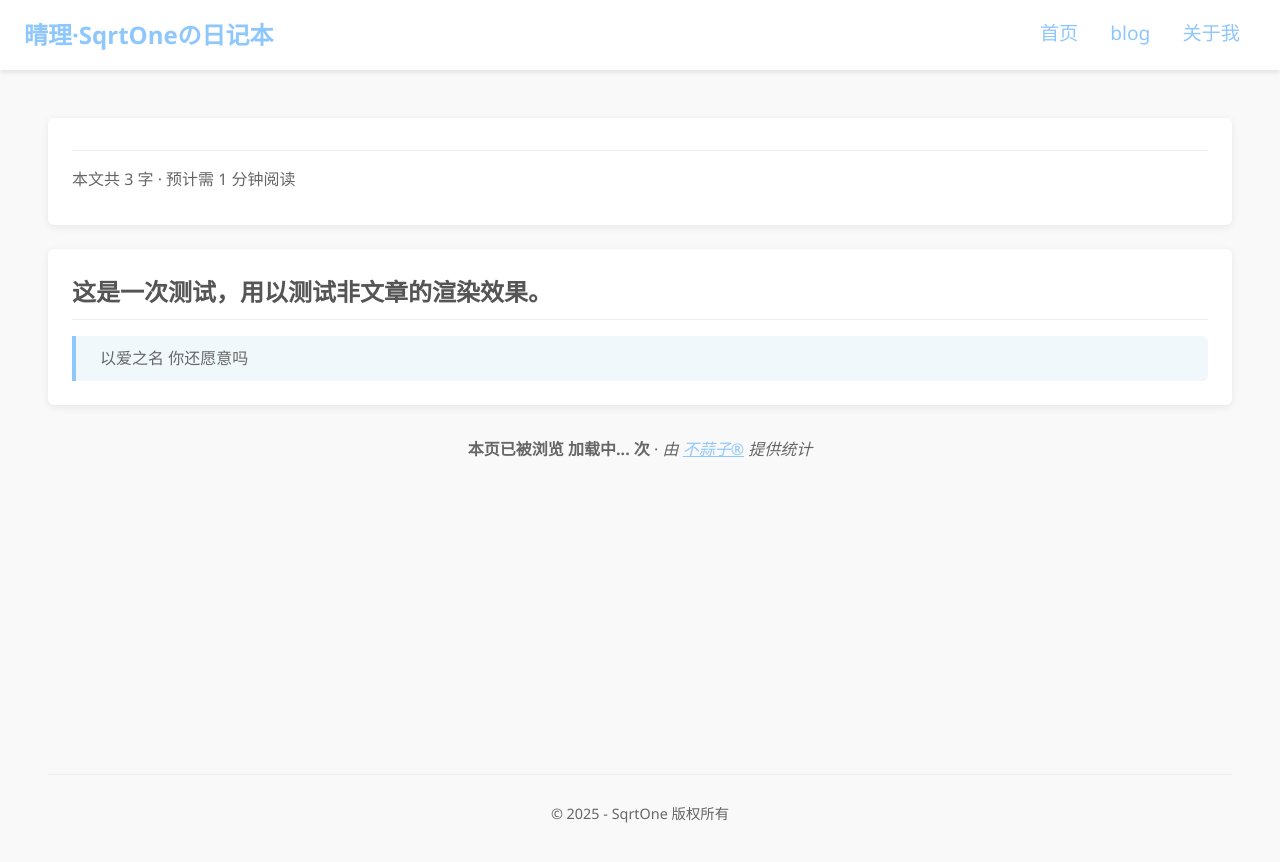
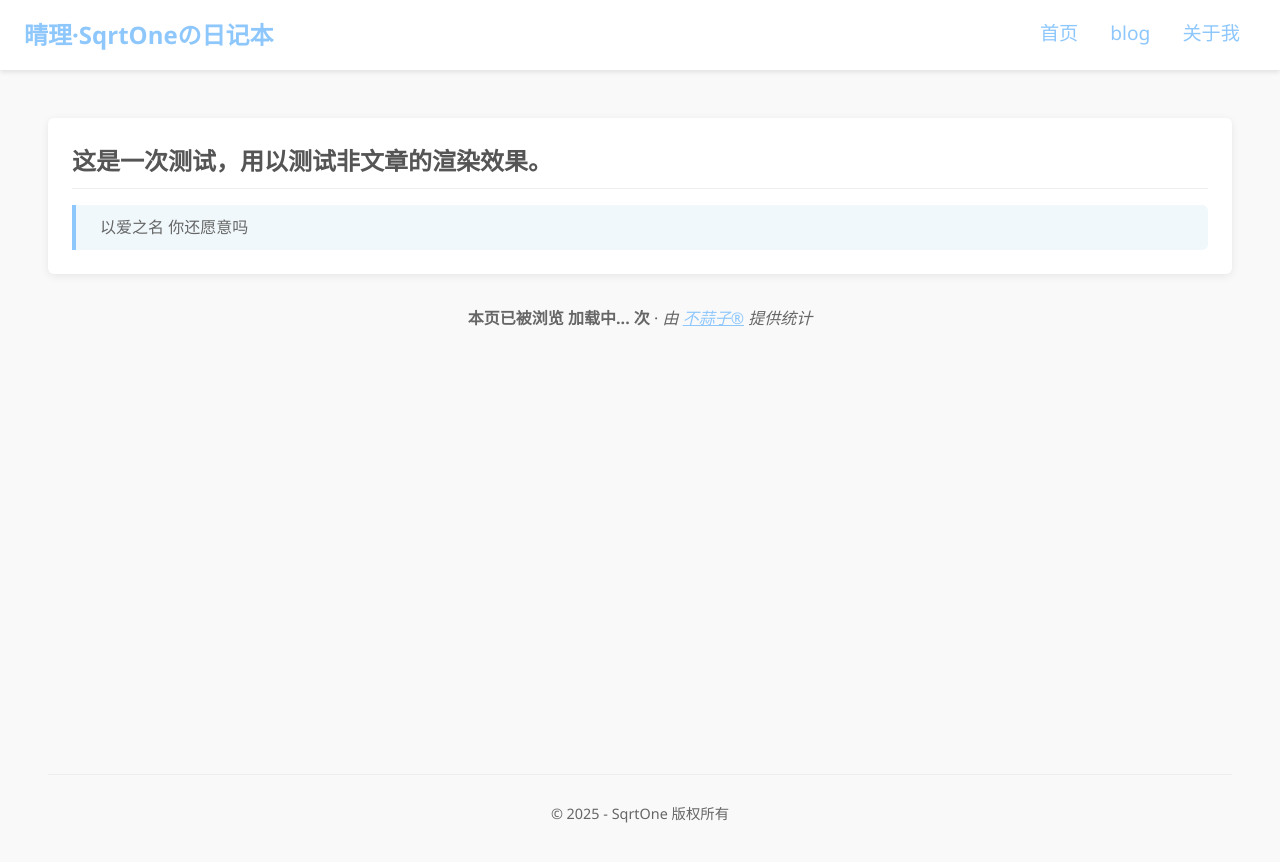
Before and after one commit to SqrtOne/SqrtOne.github.io, a Jekyll site: the page built from _posts/2010-10-21-Vlog-test.md, in a window 1280 px wide. Shown: the top 862 px of the page. Built offline with Jekyll 4.4.1, drawn with Linux system fonts in a browser that asks for light colours; comment, search, counter and statistics services are not loaded.

Commit message:
try again

```diff
--- a/_layouts/default.html
+++ b/_layouts/default.html
@@ -39,7 +39,7 @@
         }
 
         header h1 {
-            background: var(--primary-color-dark);
+            color: var(--primary-color-dark);
         }
 
         nav a {
--- a/_layouts/post.html
+++ b/_layouts/post.html
@@ -3,7 +3,7 @@ layout: default
 ---
 
 <div class="card-container">
-    {% if page.title %}
+    {% if page.kind == "article" %}
     <section>
         <h1 class="title">{{ page.title }}</h1>
         {% assign word_count = content | strip_html | number_of_words %}
--- a/blog.html
+++ b/blog.html
@@ -7,7 +7,7 @@ title: blog
 <div class="card-container">
     {% for post in site.posts %}
         <section class="card">
-        {% if post.title %}
+        {% if post.kind == "article" %}
             <h2>{{ post.title }}</h2>
             <p>
                 <!-- {{ post.description | default: post.excerpt | strip_html | strip_newlines | truncate: 50, '...' }}-->
```
Also changed, not shown: _posts/2010-10-20-Hello-world.md (+1 -0 lines), _posts/2010-10-21-Vlog-test.md (+1 -1 lines).
